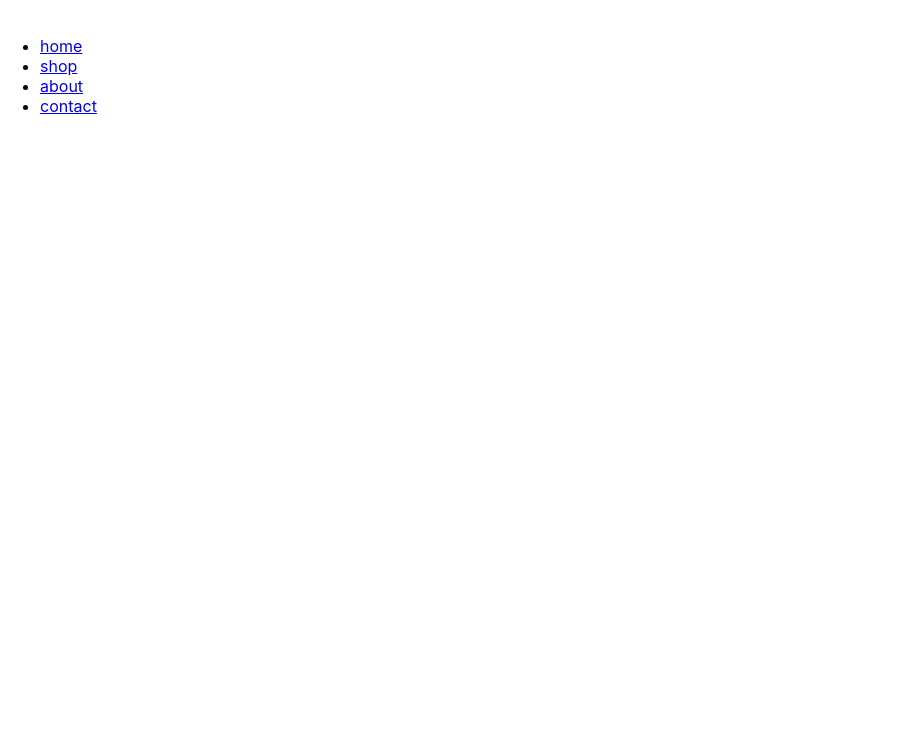
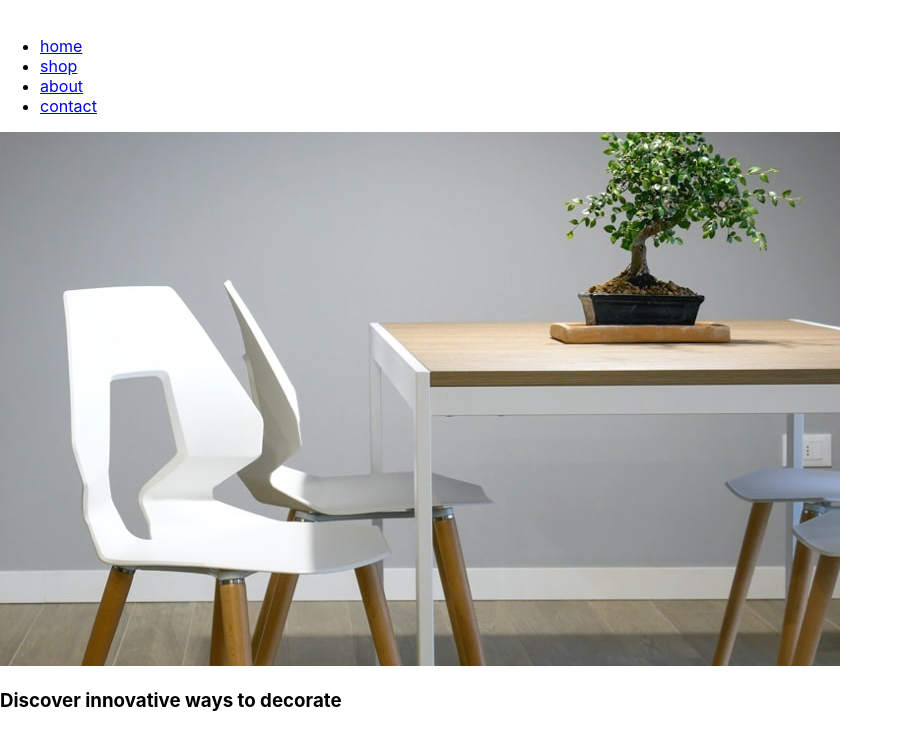
Before and after one commit to Gemcreation/roomredoreactgeeg, a React (Create React App) app: page / in a window 1280 px wide. Shown: the top 750 px of the page, without its empty margins (0-903 px from the left). Built offline with nearby package versions, Linux system fonts and the light colour scheme.

Commit message:
adding more

```diff
--- a/src/App.js
+++ b/src/App.js
@@ -1,11 +1,14 @@
 
 import Header from "./components/Header";
+import Main from "./components/Main";
 import './App.scss';
 
 function App() {
   return (
     <>
       <Header/>
+
+      <Main/>
     </>
   );
 }
--- /dev/null
+++ b/src/components/Main.jsx
@@ -0,0 +1,11 @@
+
+import Uppersection from "./Uppersection"
+
+const Main = () =>{
+
+    return (
+        <Uppersection/>
+    )
+}
+
+export default Main;
--- /dev/null
+++ b/src/components/Uppersection.jsx
@@ -0,0 +1,24 @@
+import sliderImg from "../assets/images/desktop-image-hero-1.jpg";
+
+const Uppersection = () => {
+
+    return(
+        <section>
+
+            <article>
+                <div>
+                    <img src={sliderImg} alt="slider image" />
+                </div>
+            </article>
+
+            <article>
+                <div>
+                    <h1>Discover innovative ways to decorate</h1>
+                </div>
+            </article>
+
+        </section>
+    )
+}
+
+export default Uppersection;
```
